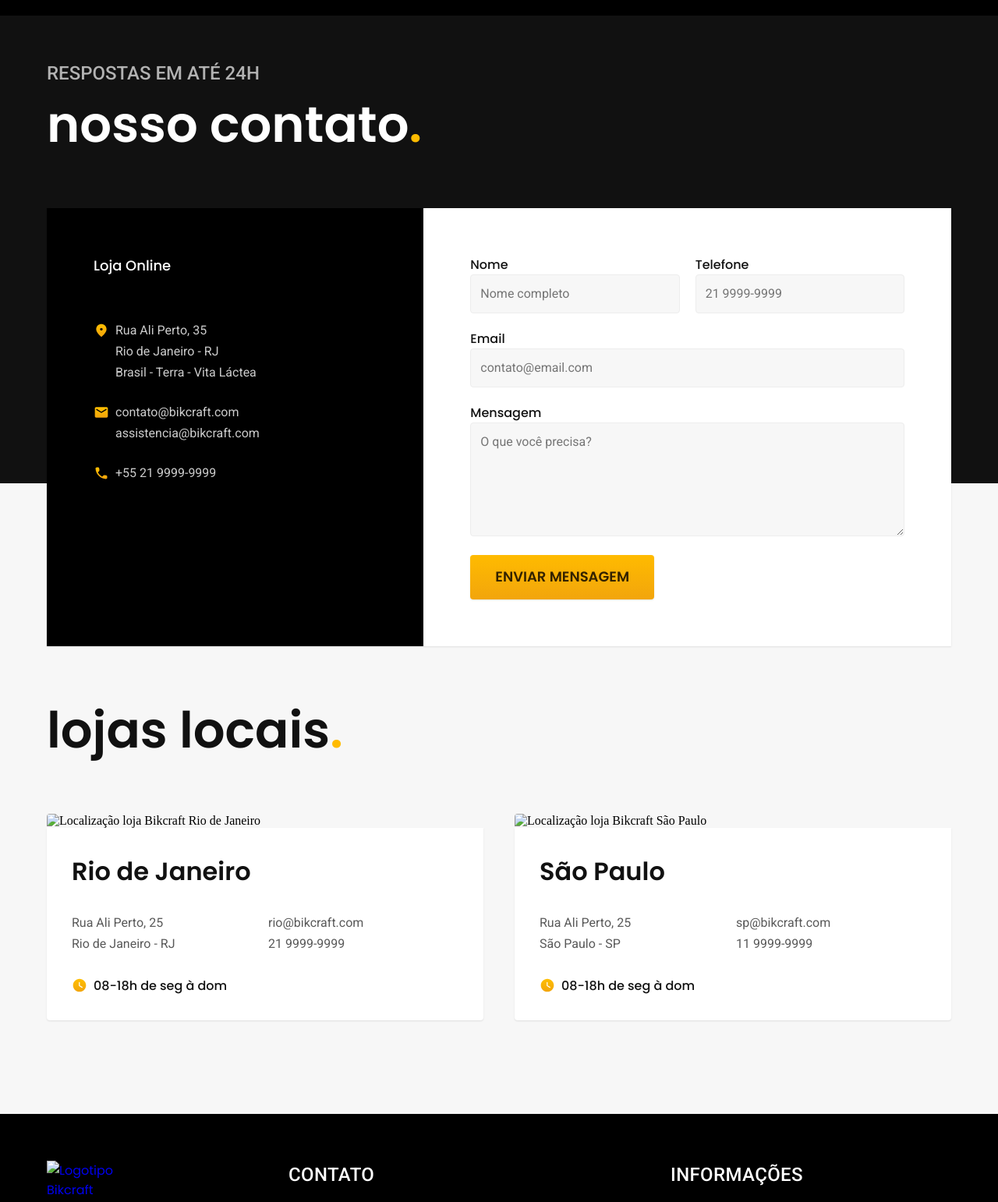
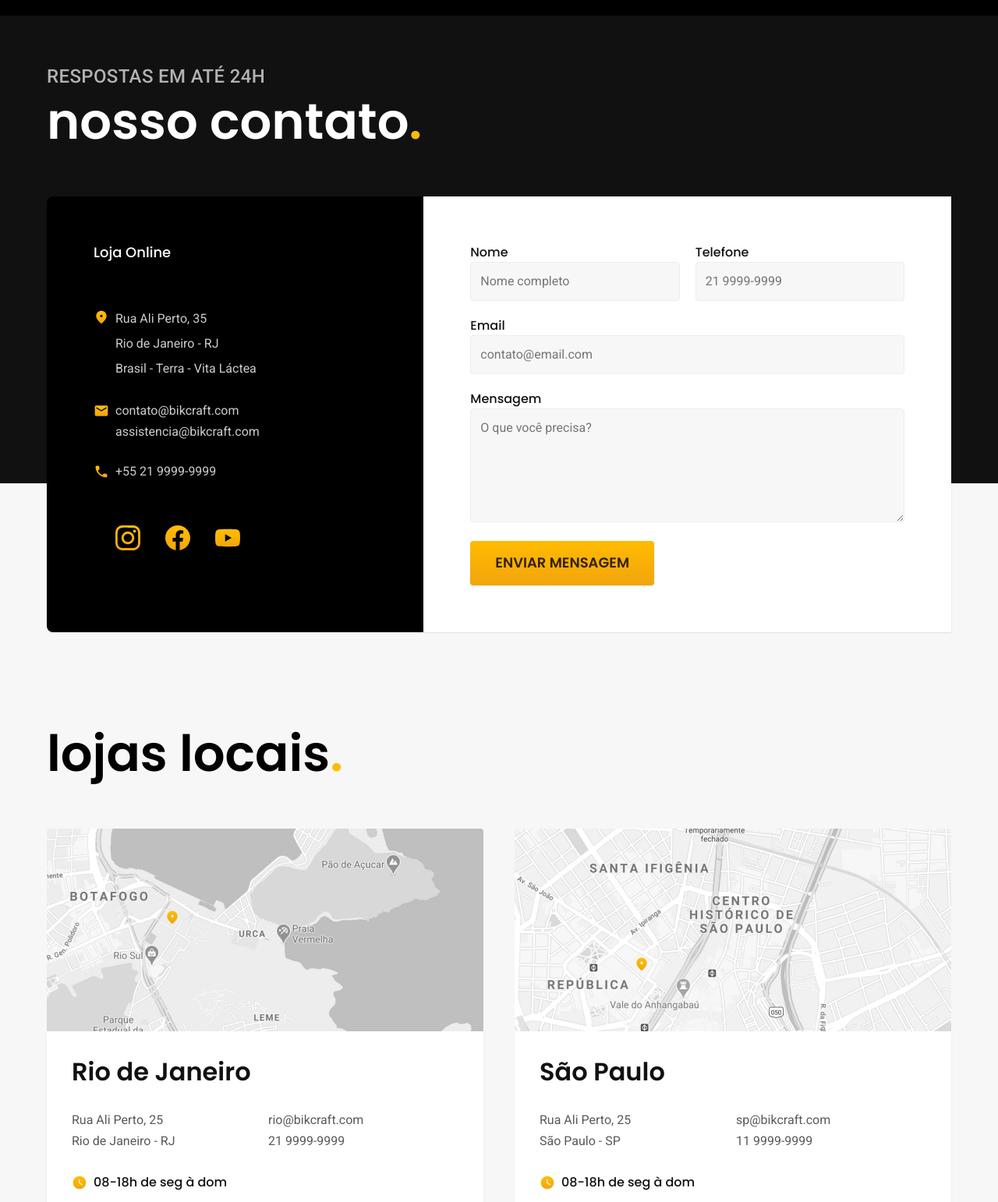
Before and after one commit to luanfreiire/bikcraft, a plain HTML site: page pages/contato.html in a window 1280 px wide. Shown: the part 100-1642 px from the top of the page at 78% size. Drawn offline with Linux system fonts and the light colour scheme.

Commit message:
Refatoração página Contato

```diff
--- a/css/contato/contato.css
+++ b/css/contato/contato.css
@@ -4,54 +4,22 @@
     background: linear-gradient(var(--cor-1) 600px, var(--cor-7) 0px);
 }
 
-/* contato - titulo */
-.contato-titulo {
-    max-width: 1200px;
-    margin: 0 auto;
-    padding: 3.75rem 1.25rem;
-}
-
-.contato-titulo p {
-    color: var(--cor-3);
-    font-family: var(--font-secondary);
-    font-size: 1.5rem;
-    font-weight: 500;
-    text-transform: uppercase;
-    margin-bottom: 4px;
-}
-
-.contato-titulo h1 {
-    color: #fff;
-    font-family: var(--font-main);
-    font-size: 4rem;
-    font-weight: 600;
-    text-transform: lowercase;
-}
-
-.contato-titulo h1 span {
-    color: var(--cor-p1);
-}
-
-/* contato - dados, formulario */
 .dados-form {
-    max-width: 1200px;
-    margin: 0 auto;
-    padding: 0px 1.25rem;
     display: grid;
     grid-template-columns: 5fr 7fr;
+    padding: 0px 1.25rem 7.5rem 1.25rem;
 }
 
 .contato-dados {
     background-color: var(--cor-0);
     padding: 3.75rem;
     box-shadow: 0px 1px 2px rgba(0, 0, 0, 0.1);
+    border-radius: 8px 0px 0px 8px;
 }
 
 .contato-dados h2 {
     color: #fff;
-    font-family: var(--font-main);
-    font-size: 1.125rem;
-    font-weight: 500;
+    font: 500 1.125rem/1.35 var(--font-main), sans-serif;
     text-transform: capitalize;
     margin-bottom: 3.75rem;
 }
@@ -64,7 +32,7 @@
 
 .dados-endereco li {
     color: var(--cor-8);
-    font-family: var(--font-secondary);
+    font: 400 1rem/1.5 var(--font-secondary), sans-serif;
     margin-bottom: 8px;
 }
 
--- a/css/contato/form-contato.css
+++ b/css/contato/form-contato.css
@@ -6,44 +6,40 @@
     box-shadow: 0px 1px 2px rgba(0, 0, 0, 0.1);
 }
 
-.form-formulario {
+.form {
     display: grid;
     grid-template-columns: 1fr 1fr;
     gap: 1.25rem;
 }
 
-.form-formulario div:nth-child(3),
-.form-formulario div:nth-child(4) {
+.form div:nth-child(3),
+.form div:nth-child(4) {
     grid-column: span 2;
 }
 
-.form-formulario label {
+.form label {
     display: block;
     color: var(--cor-1);
-    font-family: var(--font-main);
-    font-weight: 500;
+    font: 500 1rem/1.5 var(--font-main), sans-serif;
 }
 
-.form-formulario input,
-.form-formulario textarea {
+.form input,
+.form textarea {
     background-color: var(--cor-7);
     border: 1px solid var(--cor-6);
     border-radius: 4px;
-    font-family: var(--font-secondary);
-    font-size: 1rem;
-    font-weight: 400;
-    line-height: 1.5;
+    font: 400 1rem/1.5 var(--font-secondary), sans-serif;
     padding: 12px;
     width: 100%;
 }
 
-.form-formulario input:focus,
-.form-formulario textarea:focus {
+.form input:focus,
+.form textarea:focus {
     outline: none;
     border: 1px solid var(--cor-p1);
     box-shadow: 0px 0px 0px 2px #fea;
 }
 
-.form-formulario button {
+.form button {
     grid-column: span 2;
 }
--- a/css/contato/lojas-locais.css
+++ b/css/contato/lojas-locais.css
@@ -1,34 +1,26 @@
 /* contato - lojas locais */
-
-.lojas-locais .contato-titulo h1 {
-    color: var(--cor-1);
-}
-
-.lojas-locais-mapa {
-    max-width: 1200px;
-    margin: 0 auto;
-    padding: 0px 1.25rem 7.5rem 1.25rem;
+.lojas-locais {
     display: grid;
     grid-template-columns: 1fr 1fr;
     gap: 2.5rem;
+    margin-top: 3.75rem;
 }
 
-.loja-item-img img {
+.loja-img img {
     border-radius: 4px 4px 0px 0px;
 }
 
-.loja-item-content {
+.loja-item {
     background-color: #fff;
     border-radius: 0px 0px 4px 4px;
     box-shadow: 0px 1px 2px rgba(0, 0, 0, 0.1);
     padding: 2rem;
+    margin-bottom: 7.5rem;
 }
 
-.loja-item-content h2 {
+.loja-item h2 {
     color: var(--cor-1);
-    font-family: var(--font-main);
-    font-size: 2rem;
-    font-weight: 600;
+    font: 600 2rem/1.25 var(--font-main), sans-serif;
     margin-bottom: 2rem;
 }
 
@@ -45,16 +37,15 @@
     font-family: var(--font-secondary);
 }
 
-.loja-item-content p {
+.loja-item p {
     color: var(--cor-1);
-    font-family: var(--font-main);
-    font-weight: 500;
+    font: 500 1rem/1.5 var(--font-main), sans-serif;
     display: flex;
     align-items: center;
     gap: 8px;
 }
 
-.loja-item-content p::before {
+.loja-item p::before {
     content: "";
     display: inline-block;
     width: 20px;
--- a/css/media-queries/contato-media/dados-form-media.css
+++ b/css/media-queries/contato-media/dados-form-media.css
@@ -1,12 +1,9 @@
-/* contato, dados-form - media queries */
+/* contato - media queries */
 
 @media(width <=800px) {
-    .contato-titulo {
-        padding: 2rem 1.25rem;
-    }
-
     .dados-form {
         grid-template-columns: 1fr;
+        padding-bottom: 3.5rem;
     }
 
     .contato-dados,
@@ -19,18 +16,8 @@
     }
 }
 
-@media(width <=600px) {
-    .contato-titulo p {
-        font-size: 1rem;
-    }
-
-    .contato-titulo h1 {
-        font-size: 3rem;
-    }
-}
-
 @media(width <=400px) {
-    .form-formulario {
+    .form {
         display: flex;
         flex-direction: column;
     }
--- a/css/media-queries/contato-media/lojas-locais-media.css
+++ b/css/media-queries/contato-media/lojas-locais-media.css
@@ -1,23 +1,31 @@
 /* contato - lojas locais - media queries */
 
 @media(width <=800px) {
-    .lojas-locais-mapa {
-        grid-template-columns: 1fr;
-    }
-}
-
-@media(width <=400px) {
-    .loja-item-content h2 {
-        font-size: 1.5rem;
-        margin-bottom: 1rem;
+    .lojas-locais {
+        gap: 1.25rem;
     }
 
     .lojas-lista {
         grid-template-columns: 1fr;
-        gap: 1rem;
+        gap: 1.5rem;
     }
 
     .lojas-lista li:nth-child(2) {
         grid-row: 3;
     }
 }
+
+@media(width <=600px) {
+    .lojas-locais {
+        grid-template-columns: 1fr;
+        gap: 0px;
+    }
+
+    .loja-item {
+        margin-bottom: 1.25rem;
+    }
+
+    .loja-item h2 {
+        font-size: 1.5rem;
+    }
+}
--- a/pages/contato.html
+++ b/pages/contato.html
@@ -13,7 +13,6 @@
 
 <body>
 
-    <!-- header -->
     <header class="header-bg">
         <div class="header">
             <a href="./">
@@ -29,16 +28,16 @@
         </div>
     </header>
 
-    <!-- main -->
     <main class="contato-bg">
-        <div class="contato-titulo">
-            <p>Respostas em até 24h</p>
-            <h1>Nosso contato<span>.</span></h1>
+        <div class="titulo-bg">
+            <div class="titulo1">
+                <p>Respostas em até 24h</p>
+                <h1 class="titulo2">Nosso contato<span>.</span></h1>
+            </div>
         </div>
 
-        <!-- dados contato - formulario -->
-        <div class="dados-form">
-            <!-- contato - dados -->
+        <div class="dados-form container">
+            <!-- contato -->
             <section class="contato-dados">
                 <h2>Loja online</h2>
                 <ul class="dados-endereco">
@@ -59,20 +58,20 @@
                 </ul>
                 <picture class="dados-redes">
                     <a href="#">
-                        <img src="./img/redes/instagram-p.svg" alt="">
+                        <img src="../img/redes/instagram-p.svg" width="32" height="32" alt="Instagram Bikcraft">
                     </a>
                     <a href="#">
-                        <img src="./img/redes/facebook-p.svg" alt="">
+                        <img src="../img/redes/facebook-p.svg" width="32" height="32" alt="Facebook Bikcraft">
                     </a>
                     <a href="#">
-                        <img src="./img/redes/youtube-p.svg" alt="">
+                        <img src="../img/redes/youtube-p.svg" width="32" height="32" alt="Youtube Bikcraft">
                     </a>
                 </picture>
             </section>
 
-            <!-- formulario -->
+            <!-- formulario-contato -->
             <section class="form-container">
-                <form action="#" class="form-formulario">
+                <form action="#" class="form">
                     <div>
                         <label for="nome">Nome</label>
                         <input type="text" id="nome" placeholder="Nome completo">
@@ -94,18 +93,17 @@
             </section>
         </div>
 
+
         <!-- lojas locais -->
-        <div class="lojas-locais">
-            <div class="contato-titulo">
-                <h1>Lojas locais<span>.</span></h1>
-            </div>
-
-            <section class="lojas-locais-mapa">
-                <div class="loja-item">
-                    <picture class="loja-item-img">
-                        <img src="./img/lojas/rj.jpg" alt="Localização loja Bikcraft Rio de Janeiro">
+        <section class="container">
+            <h1 class="titulo2">Lojas locais<span>.</span></h1>
+            <div class="lojas-locais">
+                <div>
+                    <picture class="loja-img">
+                        <img src="../img/lojas/rj.jpg" width="1120" height="520"
+                            alt="Localização loja Bikcraft Rio de Janeiro">
                     </picture>
-                    <div class="loja-item-content">
+                    <div class="loja-item">
                         <h2>Rio de Janeiro</h2>
                         <ul class="lojas-lista">
                             <li>Rua Ali Perto, 25</li>
@@ -121,11 +119,12 @@
                     </div>
                 </div>
 
-                <div class="loja-item">
-                    <picture class="loja-item-img">
-                        <img src="./img/lojas/sp.jpg" alt="Localização loja Bikcraft São Paulo">
+                <div>
+                    <picture class="loja-img">
+                        <img src="../img/lojas/sp.jpg" width="1120" height="520"
+                            alt="Localização loja Bikcraft São Paulo">
                     </picture>
-                    <div class="loja-item-content">
+                    <div class="loja-item">
                         <h2>São Paulo</h2>
                         <ul class="lojas-lista">
                             <li>Rua Ali Perto, 25</li>
@@ -140,17 +139,16 @@
                         <p>08-18h de seg à dom</p>
                     </div>
                 </div>
-            </section>
-        </div>
+            </div>
+        </section>
     </main>
 
-    <!-- footer -->
     <footer>
         <section class="footer-bg">
             <div class="footer container">
                 <picture>
                     <a href="./">
-                        <img src="./img/bikcraft.svg" width="136" height="32" alt="Logotipo Bikcraft">
+                        <img src="../img/bikcraft.svg" width="136" height="32" alt="Logotipo Bikcraft">
                     </a>
                 </picture>
                 <div>
@@ -163,13 +161,13 @@
                     </ul>
                     <div class="footer-redes">
                         <a href="#">
-                            <img src="./img/redes/instagram.svg" width="32" height="32" alt="Instagram Bikcraft">
+                            <img src="../img/redes/instagram.svg" width="32" height="32" alt="Instagram Bikcraft">
                         </a>
                         <a href="#">
-                            <img src="./img/redes/facebook.svg" width="32" height="32" alt="Facebook Bikcraft">
+                            <img src="../img/redes/facebook.svg" width="32" height="32" alt="Facebook Bikcraft">
                         </a>
                         <a href="#">
-                            <img src="./img/redes/youtube.svg" width="32" height="32" alt="Youtube Bikcraft">
+                            <img src="../img/redes/youtube.svg" width="32" height="32" alt="Youtube Bikcraft">
                         </a>
                     </div>
                 </div>
```
